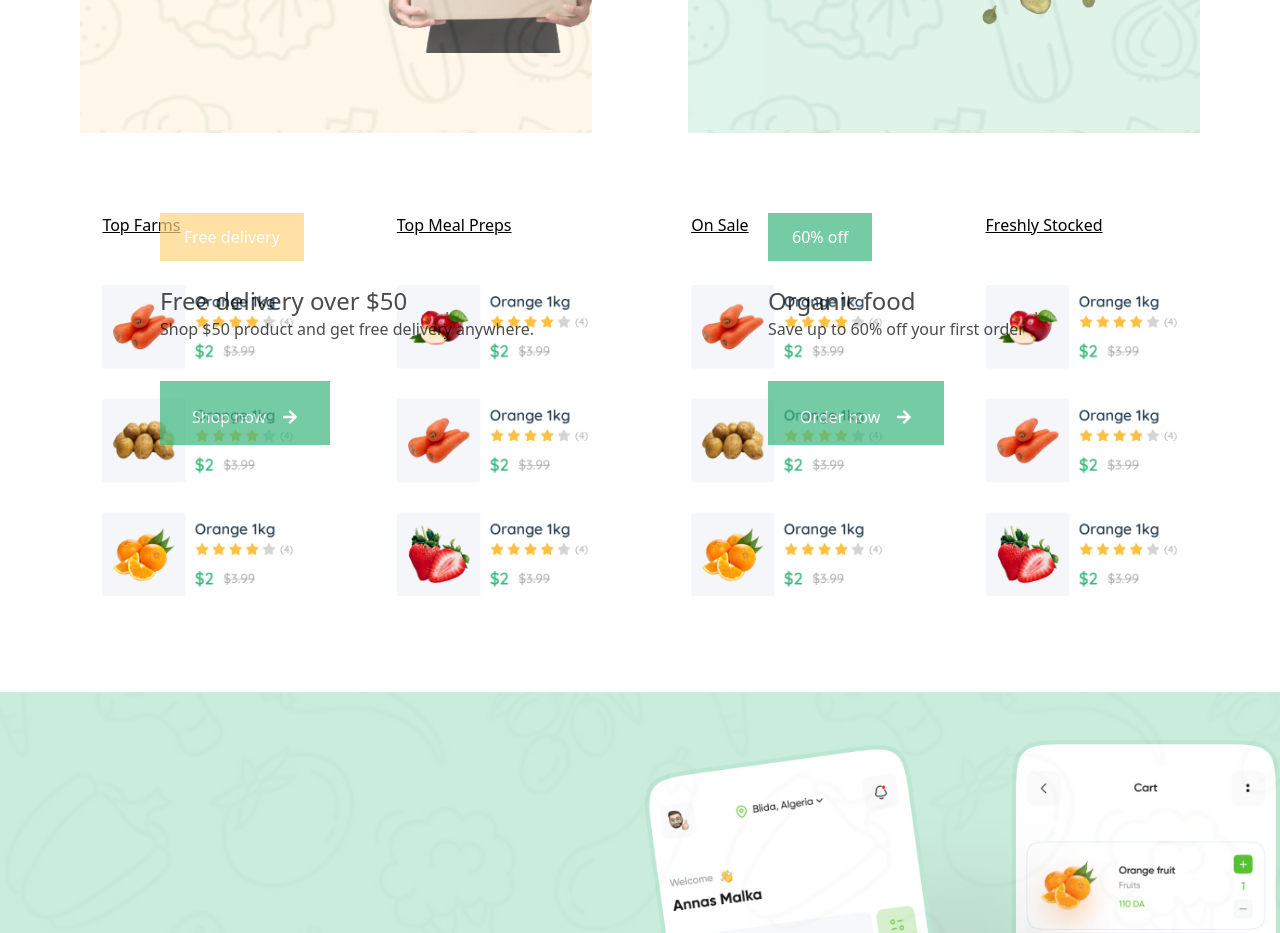
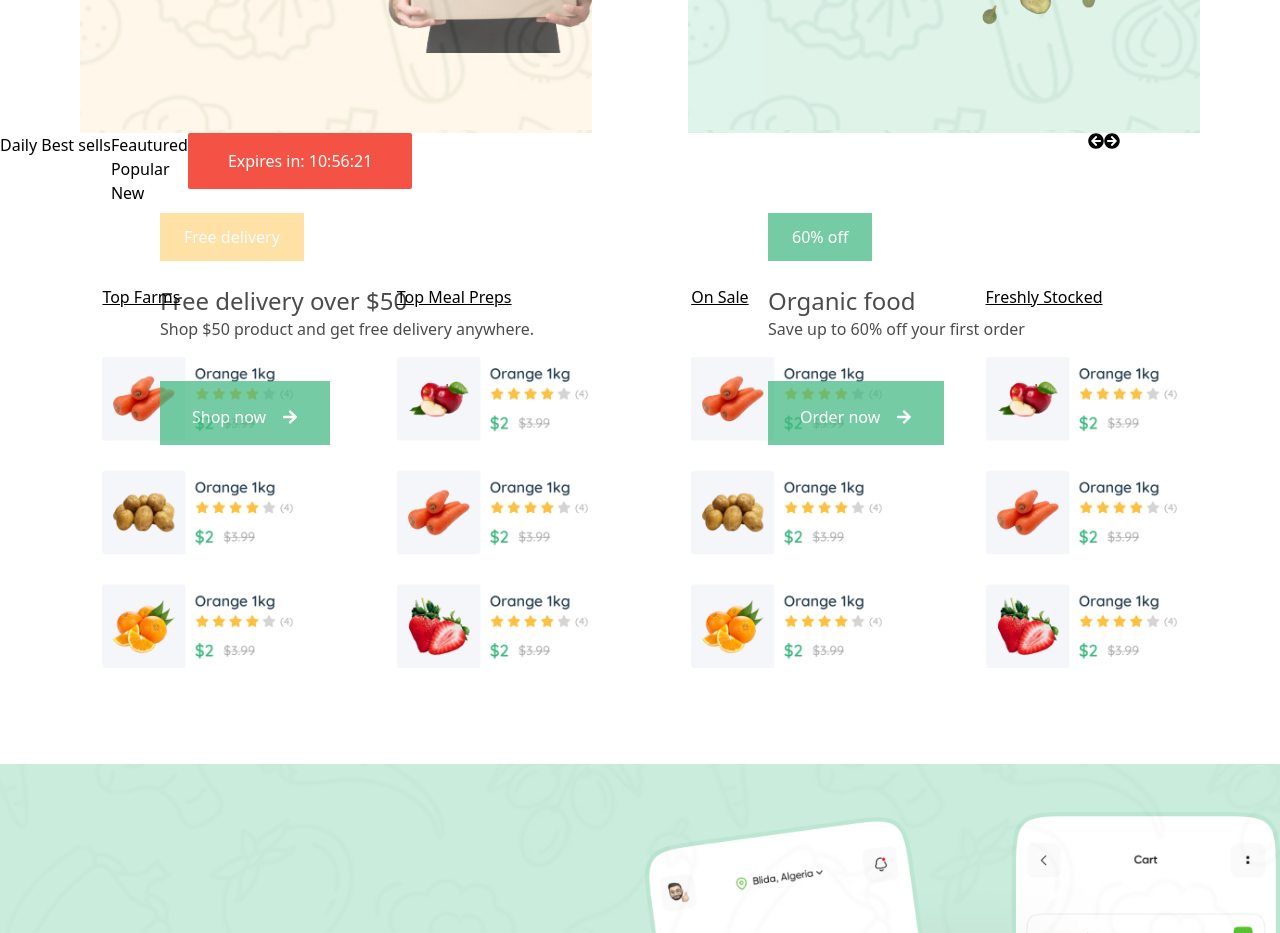
Before and after one commit to Divine-20/Instafarm, a React (Vite) app: page / in a window 1280 px wide. Shown: the part 2100-3033 px from the top of the page. Built offline with nearby package versions, Linux system fonts and the light colour scheme.

Commit message:
adding content to sells

```diff
--- a/src/components/combination.jsx
+++ b/src/components/combination.jsx
@@ -7,6 +7,8 @@ import Deliveries from './deliveries'
 import TopMeals from './topMeals'
 import Store from './Store'
 import Footer from './footer'
+// import sellsContent from './sellsContent'
+import Sells from './sells'
 
 function Combination() {
   return (
@@ -15,6 +17,7 @@ function Combination() {
         <WelcomePage />
         <CategoriesContent />
         <Deliveries />
+        <Sells />
         <TopMeals />
         <Store />
         <Footer />
--- a/src/components/sells.jsx
+++ b/src/components/sells.jsx
@@ -0,0 +1,24 @@
+import React from 'react'
+import {FaArrowCircleLeft,FaArrowCircleRight} from 'react-icons/fa'
+
+function Sells() {
+  return (
+    <div>
+        <div className='flex'>
+            <h1>Daily Best sells</h1>
+            <ul className=''>
+                <li>Feautured</li>
+                <li>Popular</li>
+                <li>New</li>
+            </ul>
+            <button className='h-14 w-auto bg-[#F35244] text-white pl-10 pr-10 rounded-sm'>Expires in: 10:56:21</button>
+            <div className='absolute flex right-40'>
+          <i><FaArrowCircleLeft /></i>
+          <i><FaArrowCircleRight /></i>
+          </div>
+        </div>
+    </div>
+  )
+}
+
+export default Sells;
--- a/src/components/sellsContent.jsx
+++ /dev/null
@@ -1,9 +0,0 @@
-import React from 'react'
-
-function sellsContent() {
-  return (
-    <div>sellsContent</div>
-  )
-}
-
-export default sellsContent
```
